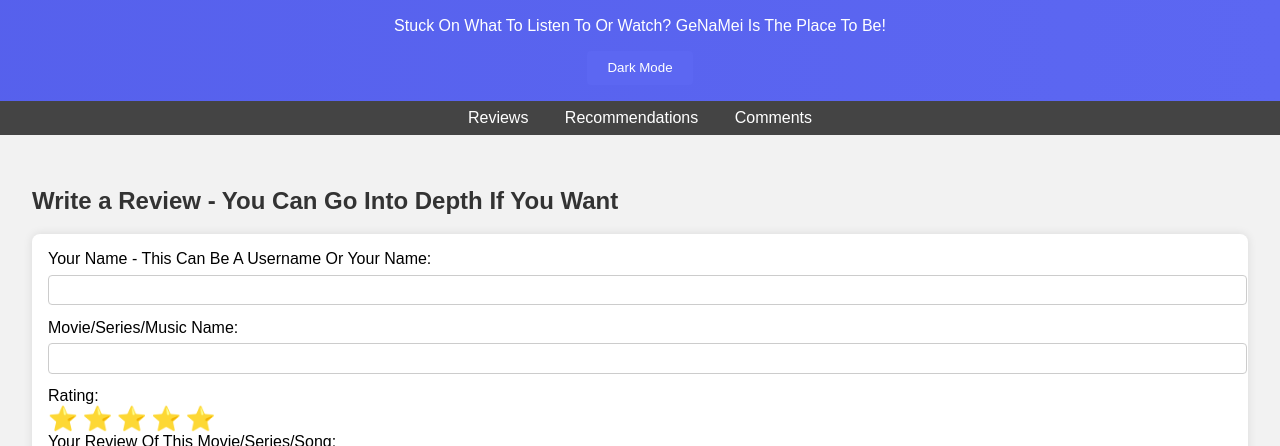
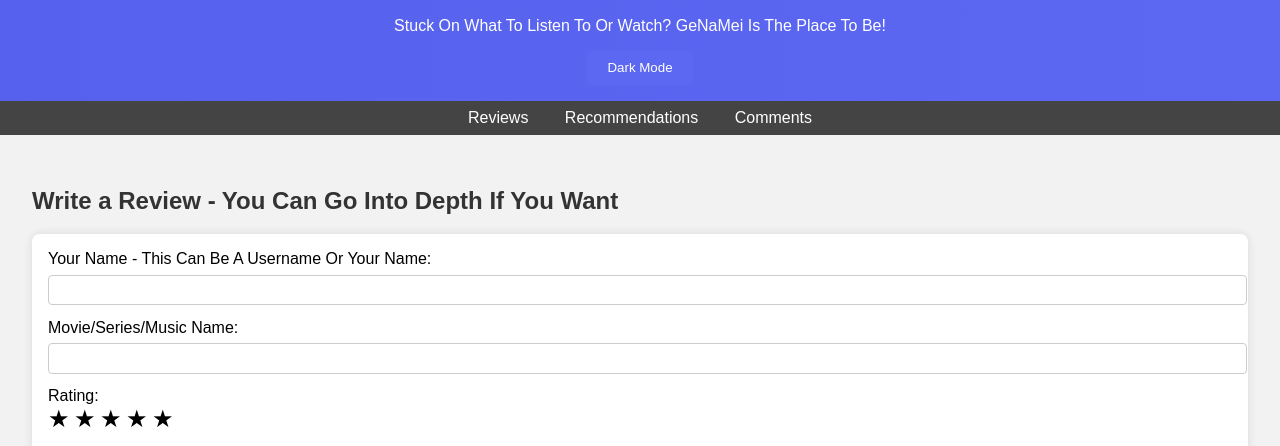
Before and after one commit to sammi18-07/Intro-To-Code, a plain HTML site: page GeNaMei.html in a window 1280 px wide. Shown: the part 494-940 px from the top of the page. Drawn offline with Linux system fonts and the light colour scheme.

Commit message:
updated rating

```diff
--- a/GeNaMei.html
+++ b/GeNaMei.html
@@ -179,12 +179,16 @@
       <input type="text" id="media-title" required />
 
       <label for="rating">Rating:</label>
-      <div class="star-rating" id="rating">
-        <span onclick="setRating(1)">⭐</span>
-        <span onclick="setRating(2)">⭐</span>
-        <span onclick="setRating(3)">⭐</span>
-        <span onclick="setRating(4)">⭐</span>
-        <span onclick="setRating(5)">⭐</span>
+      <div class="star-rating">
+        <span class="star" data-value="1">&#9733;</span>
+        <span class="star" data-value="2">&#9733;</span>
+        <span class="star" data-value="3">&#9733;</span>
+        <span class="star" data-value="4">&#9733;</span>
+        <span class="star" data-value="5">&#9733;</span>
+      </div>
+      <p id="rating-value">Rating: 0</p>
+
+
       </div>
       <input type="hidden" id="rating-value" name="rating" />
 
```
